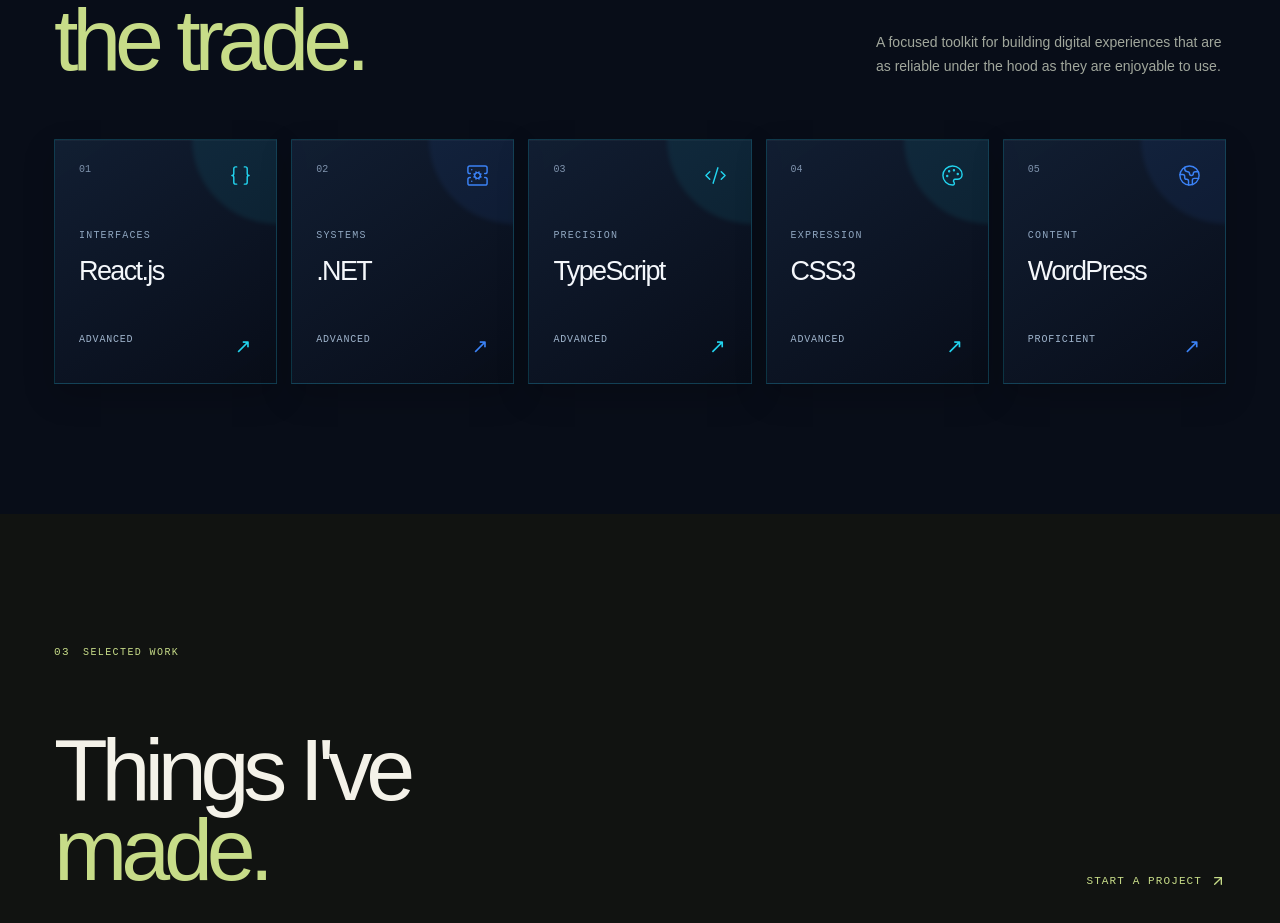
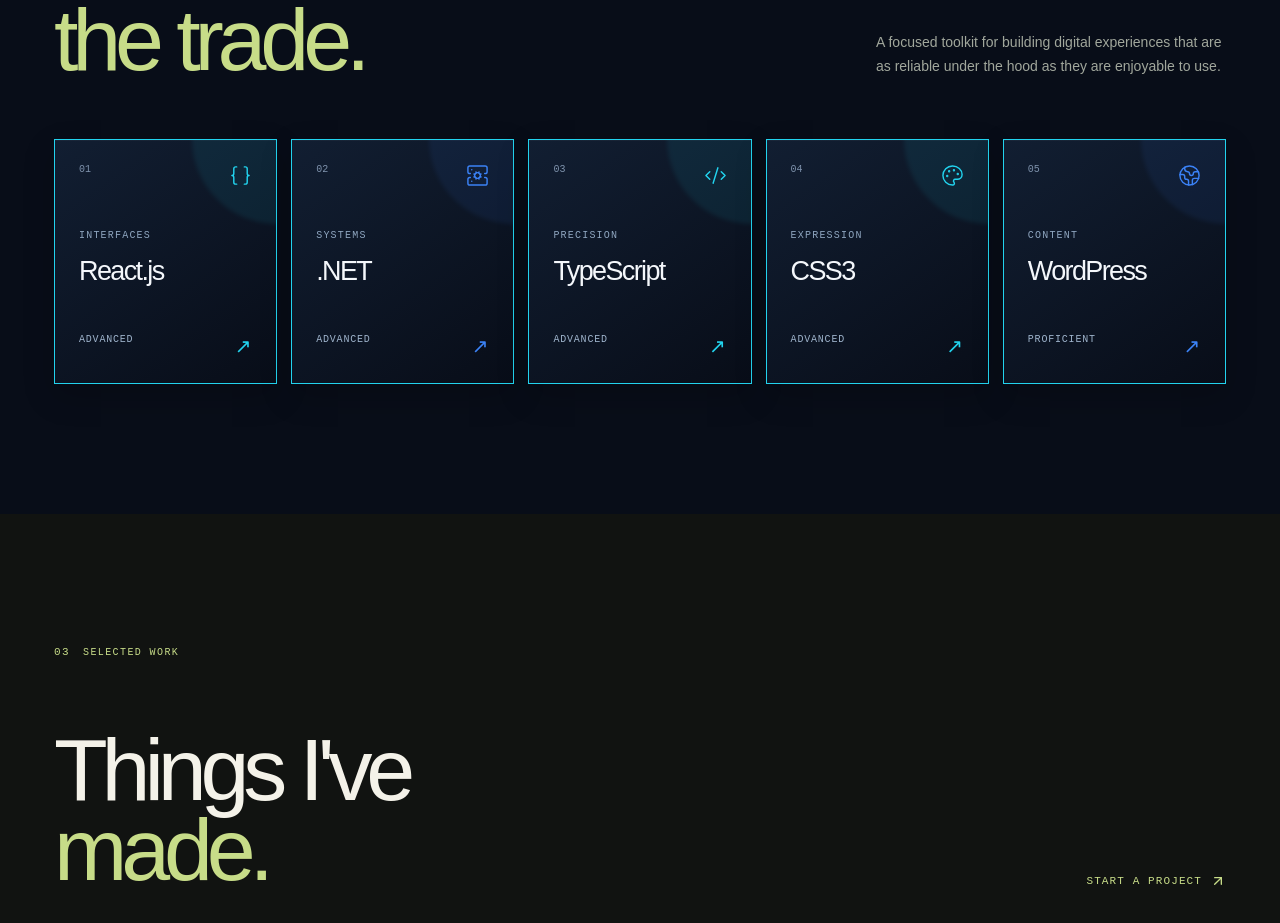
Before and after one commit to mh5805163/my-portfilio, a Next.js app: page / in a window 1280 px wide. Shown: the part 1920-2843 px from the top of the page. Built offline with nearby package versions, Linux system fonts and the light colour scheme.

Commit message:
Use charcoal surfaces for tool cards

```diff
--- a/app/globals.css
+++ b/app/globals.css
@@ -53,7 +53,7 @@ h1, h2, h3, p { margin-top: 0; }h1 { font-size: clamp(70px, 10vw, 148px); line-h
 .about-layout { display: grid; grid-template-columns: 1.2fr .8fr; gap: 80px; align-items: end; }.about-copy p + p { margin-top: 19px; }.text-link { display: inline-flex; align-items: center; gap: 8px; color: var(--primary); font: 11px var(--font-mono); text-transform: uppercase; letter-spacing: .1em; margin-top: 22px; }.about-stats { display: flex; gap: 100px; margin-top: 105px; padding-top: 28px; border-top: 1px solid var(--border); }.about-stats div { display: flex; align-items: center; gap: 15px; }.about-stats strong { font-size: 38px; font-weight: 400; letter-spacing: -.08em; color: var(--primary); }.about-stats span { color: var(--muted); font: 10px/1.5 var(--font-mono); text-transform: uppercase; letter-spacing: .08em; }
 .skills { max-width: none; padding-left: max(34px, calc((100% - 1172px) / 2)); padding-right: max(34px, calc((100% - 1172px) / 2)); background: #080D18; }
 .skills-grid { display: grid; grid-template-columns: repeat(auto-fit, minmax(175px, 1fr)); gap: 14px; }
-.skill-card { --skill-accent: #22D3EE; min-height: 245px; padding: 24px; display: flex; flex-direction: column; justify-content: space-between; position: relative; overflow: hidden; background: linear-gradient(145deg, rgba(18, 31, 51, .96), rgba(8, 13, 24, .98)); color: #f4f7fb; border: 1px solid rgba(34, 211, 238, .2); box-shadow: inset 0 1px 0 rgba(255, 255, 255, .035), 0 12px 30px rgba(0, 0, 0, .18); transition: transform .25s ease, border-color .25s ease, background .25s ease, box-shadow .25s ease; }
+.skill-card { --skill-accent: #22D3EE; min-height: 245px; padding: 24px; display: flex; flex-direction: column; justify-content: space-between; position: relative; overflow: hidden; background: #111827; color: #f4f7fb; border: 1px solid #22D3EE; box-shadow: inset 0 1px 0 rgba(255, 255, 255, .035), 0 12px 30px rgba(0, 0, 0, .18); transition: transform .25s ease, border-color .25s ease, background .25s ease, box-shadow .25s ease; }
 .skill-card::before { content: ''; position: absolute; width: 170px; height: 170px; right: -86px; top: -86px; border-radius: 50%; background: var(--skill-accent); opacity: .08; filter: blur(2px); transition: opacity .25s ease, transform .25s ease; }
 .skill-card:hover { transform: translateY(-7px); border-color: rgba(34, 211, 238, .72); background: linear-gradient(145deg, rgba(20, 42, 70, .98), rgba(8, 13, 24, .98)); box-shadow: 0 16px 36px rgba(0, 0, 0, .28), 0 0 24px rgba(34, 211, 238, .1); }
 .skill-card:hover::before { opacity: .16; transform: scale(1.15); }
```
